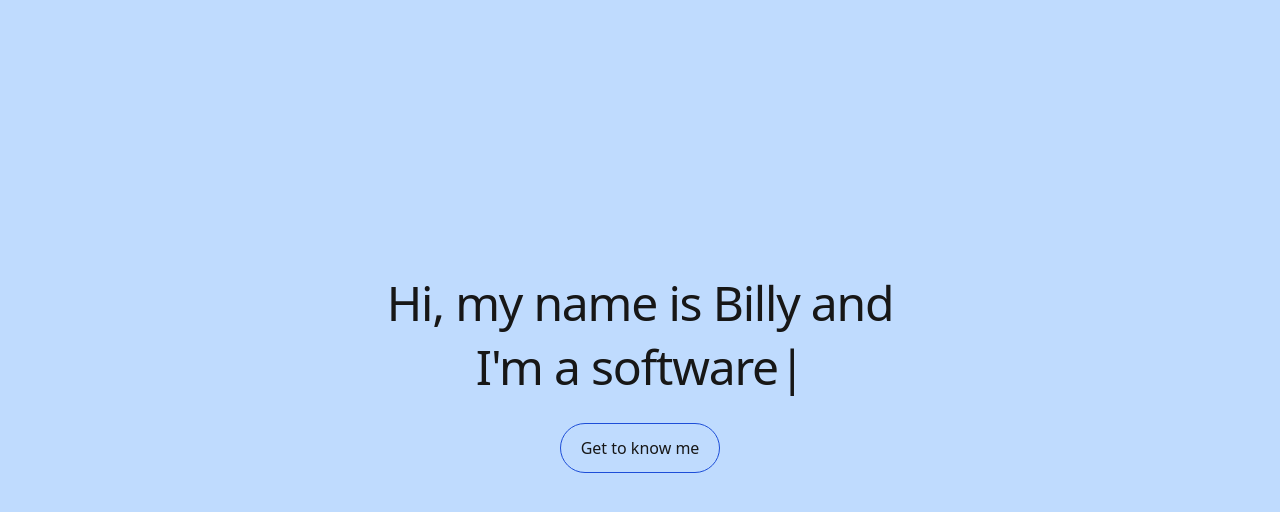
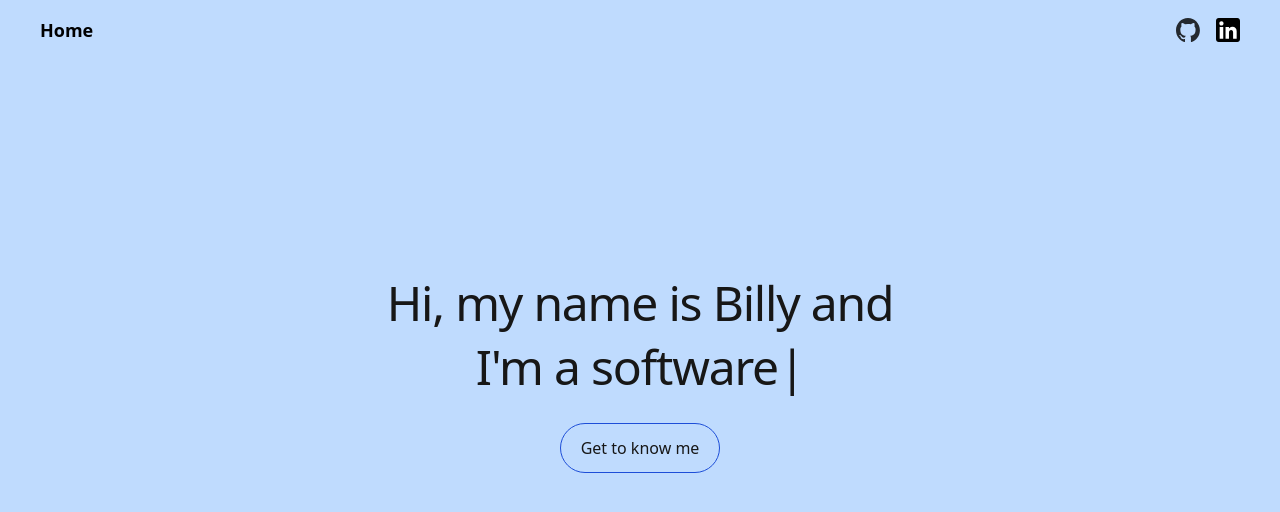
Before and after one commit to widal001/website-next-js, a Next.js app: page / in a window 1280 px wide. Shown: the top 512 px of the page. Built offline with nearby package versions, Linux system fonts and the light colour scheme.

Commit message:
feat: Adds Navbar

```diff
--- /dev/null
+++ b/src/components/partials/Navbar.tsx
@@ -0,0 +1,50 @@
+import React from "react";
+import Link from "next/link";
+import Image from "next/image";
+
+import GithubIcon from "../../../public/github.svg";
+import LinkedInIcon from "../../../public/linkedin.svg";
+
+const Navbar: React.FC = () => {
+  return (
+    <nav className="fixed top-0 left-0 w-full z-10 bg-transparent">
+      <div className="max-w-7xl mx-auto px-4 sm:px-6 lg:px-8">
+        <div className="flex justify-between items-center py-4">
+          <div className="text-black text-lg font-semibold mx-">
+            <Link href="/" className="mx-2">
+              Home
+            </Link>
+          </div>
+          <div className="flex justify-between items-center">
+            <a
+              href="https://github.com/widal001"
+              target="_blank"
+              rel="noopener noreferrer"
+              className="mx-2"
+            >
+              <Image
+                src={GithubIcon}
+                alt="GitHub Profile"
+                className="h-6 w-6"
+              />
+            </a>
+            <a
+              href="https://www.linkedin.com/in/billy-daly-72234a60/"
+              target="_blank"
+              rel="noopener noreferrer"
+              className="mx-2"
+            >
+              <Image
+                src={LinkedInIcon}
+                alt="LinkedIn Profile"
+                className="h-6 w-6"
+              />
+            </a>
+          </div>
+        </div>
+      </div>
+    </nav>
+  );
+};
+
+export default Navbar;
--- a/src/pages/index.tsx
+++ b/src/pages/index.tsx
@@ -1,5 +1,6 @@
 import Head from "next/head";
 import Typewriter from "typewriter-effect";
+import Navbar from "@/components/partials/Navbar";
 
 export default function Home() {
   return (
@@ -11,6 +12,7 @@ export default function Home() {
         <link rel="icon" href="/favicon.ico" />
       </Head>
       <main>
+        <Navbar />
         <div className="snap-mandatory snap-y h-screen overflow-x-clip overflow-y-scroll scroll-smooth">
           <section
             id="hero"
```
